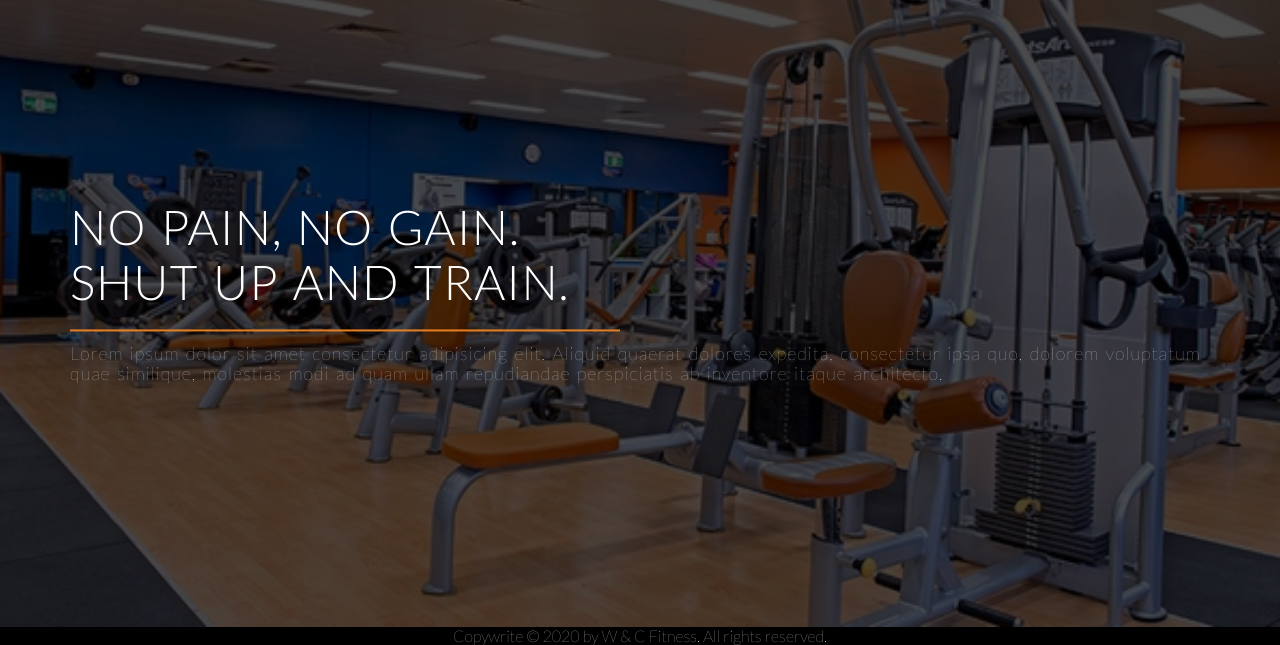
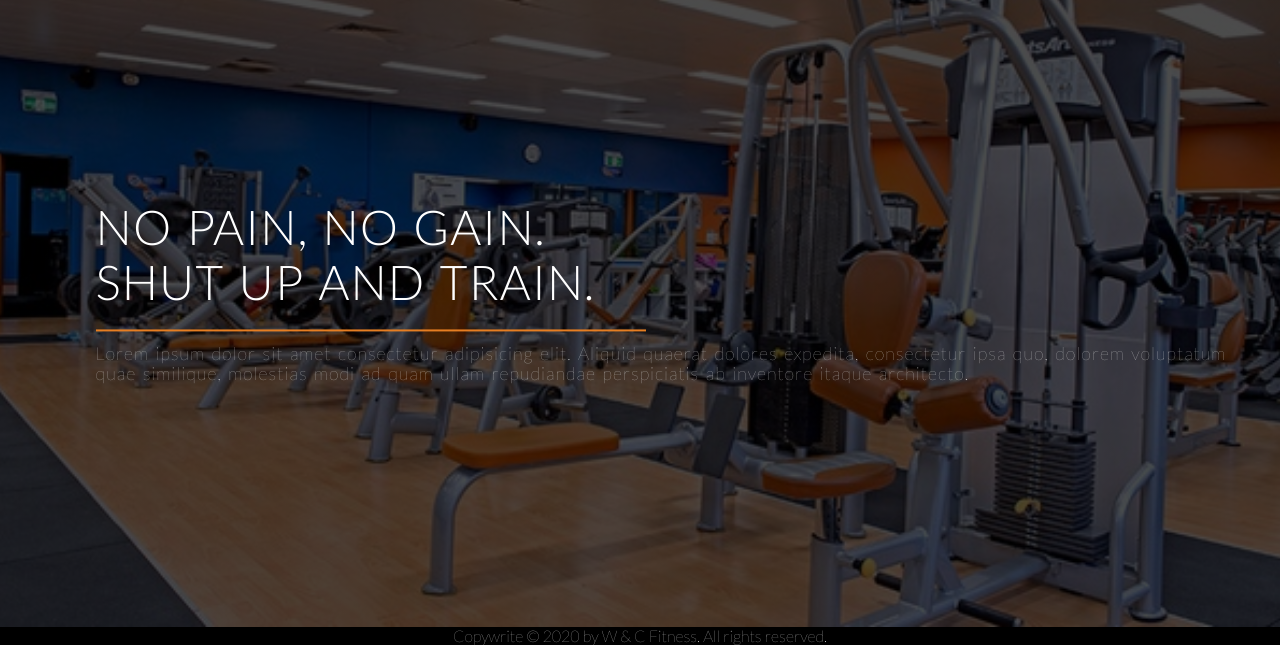
Before and after one commit to ryank2022/ryank2022.github.io, a plain HTML site: page index.html in a window 1280 px wide. Shown: the part 173-818 px from the top of the page. Drawn offline with Linux system fonts and the light colour scheme.

Commit message:
Update style.css

```diff
--- a/resources/css/style.css
+++ b/resources/css/style.css
@@ -225,7 +225,7 @@ header{
     position: absolute;
     width: 1140px;
     top: 60%;
-    left: 50%;
+    left: 52%;
     transform: translate(-50% , -50%);
 }
 .logo {
@@ -317,36 +317,6 @@ header{
 
 }
 
-.meals-showcase {
-    list-style: none;
-    width: 100%;
-}
-
-.meals-showcase li {
-    display: block;
-    float: left;
-    width: 25%;
-}
-
-.meal-photo {
-    width: 100%;
-    margin: 0;
-    overflow: hidden;
-    background: #000;
-}
-
-.meal-photo img {
-    opacity: 0.7;
-    width: 100%;
-    height: auto;
-    transform: scale(1.15);
-    transition: transform 0.5s, opacity 0.5s;
-}
-
-.meal-photo img:hover {
-    opacity: 1;
-    transform: scale(1.03);
-}
 
 /* --------------------------------*/
 /* HOW IT WORKS */
```
